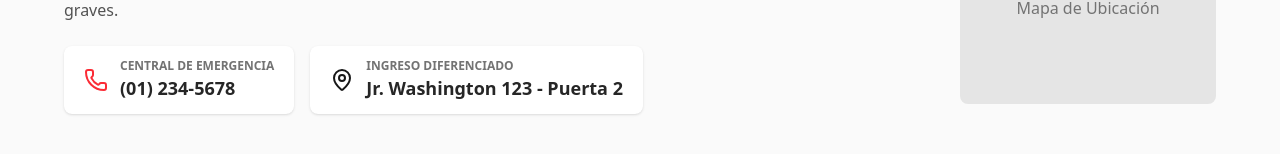
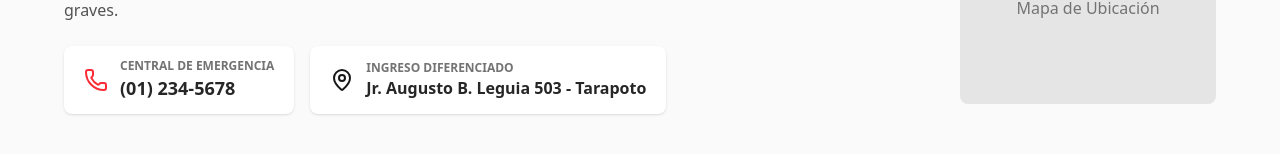
Before and after one commit to jhonyvp2000/hospital, a Next.js app: page /servicios/emergencia in a window 1280 px wide. Shown: the part 2235-2389 px from the top of the page. Built offline with nearby package versions, Linux system fonts and the light colour scheme.

Commit message:
fix(emergencia): Update location address to Jr. Augusto B. Leguia 503

```diff
--- a/src/app/servicios/emergencia/page.tsx
+++ b/src/app/servicios/emergencia/page.tsx
@@ -209,7 +209,7 @@ export default function EmergenciaUCIPage() {
                                     <MapPin className="text-primary" />
                                     <div>
                                         <p className="text-xs text-neutral-500 font-bold uppercase">Ingreso Diferenciado</p>
-                                        <p className="text-lg font-bold text-neutral-800">Jr. Washington 123 - Puerta 2</p>
+                                        <p className="font-bold text-neutral-800">Jr. Augusto B. Leguia 503 - Tarapoto</p>
                                     </div>
                                 </div>
                             </div>
```
